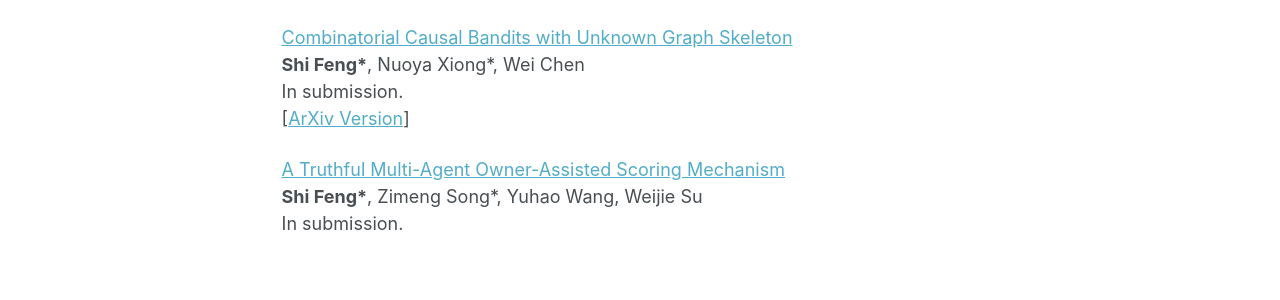
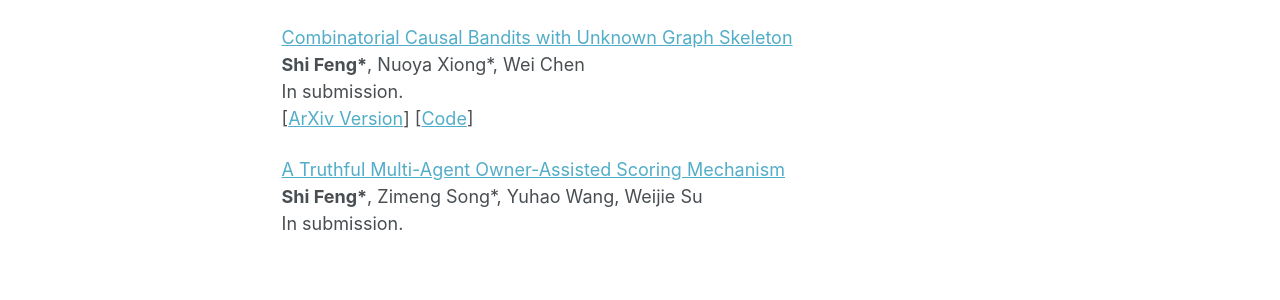
Before and after one commit to fengtony686/fengshi.link, a Jekyll site: the page built from _pages/publications.md, in a window 1280 px wide and 1019 px high. Shown: the part 561-861 px from the top of the window. Built offline with Jekyll 4.4.1, drawn with Linux system fonts in a browser that asks for light colours.

Commit message:
update a paper

```diff
--- a/_pages/publications.md
+++ b/_pages/publications.md
@@ -35,7 +35,7 @@ Proceedings of the 10th International Conference on Computational Social Network
 [Combinatorial Causal Bandits with Unknown Graph Skeleton](/files/causal_bandits_without_graph_skeleton.pdf)\\
 **Shi Feng\***, Nuoya Xiong\*, Wei Chen\\
 In submission.\\
-[[ArXiv Version](https://arxiv.org/abs/2301.13392)]
+[[ArXiv Version](https://arxiv.org/abs/2301.13392)] [[Code](https://github.com/fengtony686/CCB-without-Graph)]
 
 [A Truthful Multi-Agent Owner-Assisted Scoring Mechanism](/files/owner_assist.pdf)\\
 **Shi Feng\***, Zimeng Song\*, Yuhao Wang, Weijie Su\\
```
Also changed, not shown: 1 other file.
